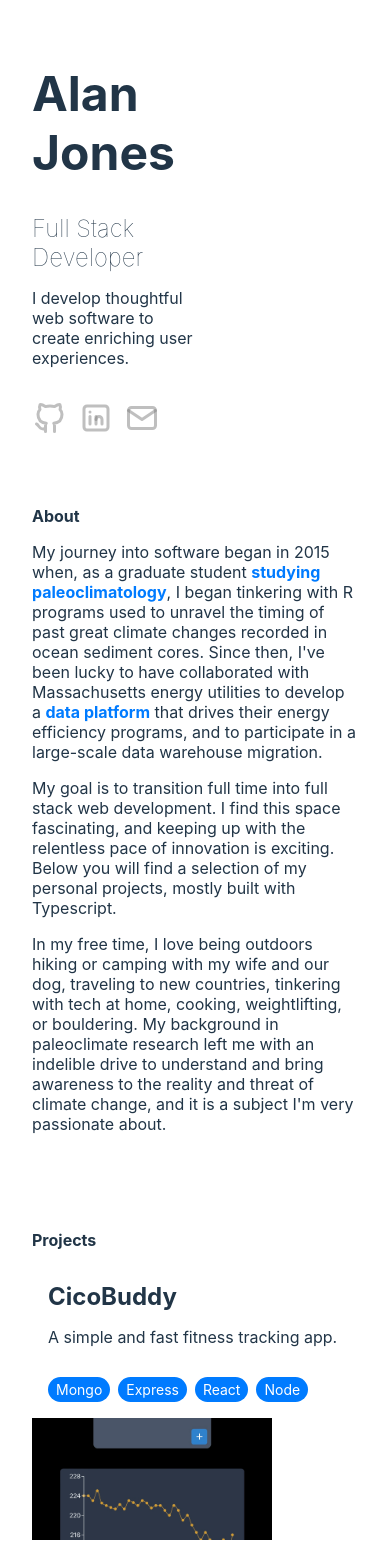
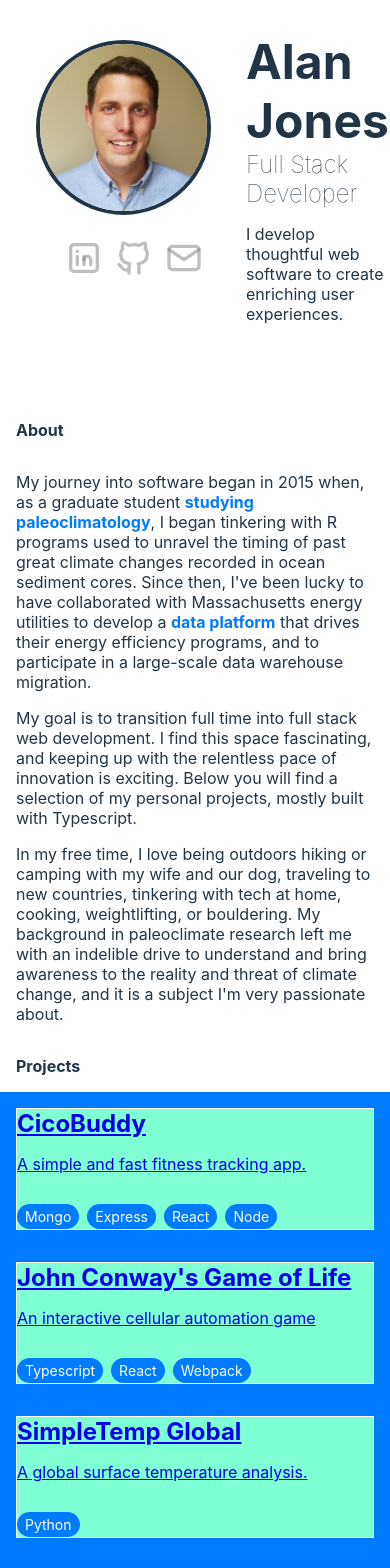
Before and after one commit to aljones1816/aljones1816.github.io, a React (Vite) app: page / in a window 390 px wide. Shown: the top 1568 px of the page. Built offline with nearby package versions, Linux system fonts and the light colour scheme.

Commit message:
improve css styles for single column layout

```diff
--- a/src/components/App.tsx
+++ b/src/components/App.tsx
@@ -5,12 +5,9 @@ import Content from "./Content";
 function App() {
   return (
     <div className="app">
-      <div className="sidebar">
-        <Header />
-      </div>
-      <div className="content">
-        <Content />
-      </div>
+      <Header />
+
+      <Content />
     </div>
   );
 }
--- a/src/components/Content.tsx
+++ b/src/components/Content.tsx
@@ -4,7 +4,7 @@ import About from "./About";
 
 function Content() {
   return (
-    <div>
+    <div className="content">
       <p className="content-header">
         <b>About</b>
       </p>
@@ -12,9 +12,11 @@ function Content() {
       <p className="content-header">
         <b>Projects</b>
       </p>
-      {projects.map((project) => (
-        <Project key={project.id} {...project} />
-      ))}
+      <div className="projects">
+        {projects.map((project) => (
+          <Project key={project.id} {...project} />
+        ))}
+      </div>
     </div>
   );
 }
--- a/src/components/Header.tsx
+++ b/src/components/Header.tsx
@@ -8,6 +8,24 @@ import profilePic from "../assets/me.jpeg";
 const Header = () => {
   return (
     <div className="header">
+      <div className="profile">
+        <div className="photo">
+          <img src={profilePic} alt="Alan Jones" className="profile-pic"></img>
+        </div>
+        <div className="socials">
+          <a href="https://www.linkedin.com/in/almjones/">
+            <IconBrandLinkedin size={40} />
+          </a>
+          <a href="https://github.com/aljones1816">
+            <IconBrandGithub size={40} />
+          </a>
+
+          <a href="mailto:me@alanjones.dev">
+            <IconMail size={40} />
+          </a>
+        </div>
+      </div>
+
       <div className="title">
         <h1>Alan Jones</h1>
         <h2>Full Stack Developer</h2>
@@ -16,20 +34,6 @@ const Header = () => {
           experiences.
         </p>
       </div>
-      <div className="photo">
-        <img src={profilePic} alt="Alan Jones" className="profile-pic"></img>
-      </div>
-      <div className="socials">
-        <a href="https://github.com/aljones1816">
-          <IconBrandGithub size={36} />
-        </a>
-        <a href="https://www.linkedin.com/in/almjones/">
-          <IconBrandLinkedin size={36} />
-        </a>
-        <a href="mailto:me@alanjones.dev">
-          <IconMail size={36} />
-        </a>
-      </div>
     </div>
   );
 };
--- a/src/components/ProjectCard.tsx
+++ b/src/components/ProjectCard.tsx
@@ -14,16 +14,8 @@ function Project({
   techStack,
 }: ProjectProps) {
   return (
-    <a href={liveUrl} className="project-link">
-      <div className="project-card">
-        <div className="project-thumb">
-          <img
-            className="project-image"
-            loading="lazy"
-            src={imageUrl}
-            alt={title}
-          />
-        </div>
+    <div className="project-card">
+      <a href={liveUrl} className="project-link">
         <div className="project-info">
           <h2>{title}</h2>
           <p>{description}</p>
@@ -36,8 +28,8 @@ function Project({
             ))}
           </div>
         </div>
-      </div>
-    </a>
+      </a>
+    </div>
   );
 }
 
--- a/src/styles/App.css
+++ b/src/styles/App.css
@@ -25,33 +25,30 @@ body {
 
 .app {
   display: flex;
-  justify-content: flex-start;
-  align-items: flex-start;
+  flex-direction: column;
+  align-items: center;
   min-height: 100vh;
-}
-
-.sidebar {
-  flex: 0 0 50%;
-  height: 100%;
-  position: sticky;
-  top: 0;
-  left: 0;
+  width: 100%;
+  max-width: 1600px;
 }
 
 .header {
+  padding: 2em;
   display: flex;
-  flex-direction: column;
-  justify-content: space-between;
-  align-items: center;
-  min-height: 100vh;
+  flex-direction: row;
+  width: 75%;
 }
 
 .title {
-  padding-top: 2em;
-  width: 50%;
+  flex: 1;
+  display: flex;
+  flex-direction: column;
+  justify-content: center;
 }
 
 .title h1 {
+  padding: 0;
+  margin: 0;
   font-weight: 700;
   font-size: 3em;
 }
@@ -60,56 +57,61 @@ body {
   font-weight: lighter;
 }
 
+.profile {
+  flex: 1;
+  display: flex;
+  flex-direction: column;
+}
+
 .socials {
-  padding-bottom: 10em;
-  display: inline-block;
-  width: 50%;
+  height: 50%;
+  display: flex;
+  padding-top: 1em;
+  justify-content: center;
+}
+
+.profile-pic {
+  border-radius: 50%;
+  border-color: var(--color-fg);
+  border-width: 0.25em;
+  border-style: solid;
+  width: 175px;
+  height: 175px;
+  object-fit: cover;
+}
+
+.photo {
+  height: 50%;
+  min-height: 190px;
+  display: flex;
+  justify-content: center;
+  align-items: center;
 }
 
 .content {
-  flex: 1;
-  height: 100%;
-  overflow-y: auto;
+  display: flex;
+  flex-direction: column;
+  align-items: center;
+  justify-content: center;
+  width: 100%;
 }
 
 .about-me {
-  padding: 2em 0 4em 1em;
   width: 75%;
 }
+.projects {
+  display: flex;
 
-.project-image {
-  width: 120px;
-  height: 69px;
-  object-fit: cover;
+  flex-wrap: wrap;
+  width: 100%;
+  background-color: #007bff;
 }
 
 .project-card {
-  display: flex;
-  flex-direction: row;
-  padding: 1em;
-  width: 75%;
-  margin-top: 1em;
-  margin-bottom: 1em;
-  margin-right: 1em;
-}
-
-.project-link {
-  text-decoration: none; /* Remove underlines from the link */
-  color: var(--color-fg);
-  padding-bottom: 1em;
-  transition: background-color 0.2s ease-in-out; /* Smooth transition for background color */
-}
-
-/* Apply the hover effect */
-.project-link:hover .project-card {
-  background-color: var(
-    --color-pc
-  ); /* Transparent grey background color on hover */
-  border-radius: 10px; /* Rounded edges */
-}
-
-.project-info {
-  padding-left: 1em;
+  margin: 1em;
+  border: 1px solid white;
+  flex: 0 1 calc(25% - 2em);
+  background-color: aquamarine;
 }
 
 h2 {
@@ -119,45 +121,78 @@ h2 {
 
 .tech-pill {
   display: inline-block;
-  background-color: #007bff; /* Background color for the pills */
-  color: #fff; /* Text color for the pills */
-  padding: 4px 8px; /* Adjust padding as needed */
-  border-radius: 16px; /* Adjust border-radius for pill shape */
-  margin-right: 8px; /* Space between pills horizontally */
-  font-size: 14px; /* Adjust font size as needed */
+  background-color: #007bff;
+  color: #fff;
+  padding: 4px 8px;
+  border-radius: 16px;
+  margin-right: 8px;
+  font-size: 14px;
   margin-top: 1em;
 }
 
 .content-header {
   padding-left: 1em;
   width: 75%;
-  display: none;
-}
-
-.profile-pic {
-  border-radius: 50%;
-  width: 150px;
-  height: 150px;
-  object-fit: cover;
-}
-
-.photo {
-  width: 50%;
 }
 
 /* Example media query for small screens */
-@media (max-width: 640px) {
-  .project-image {
-    width: 240px;
-    height: 138px;
-    padding-top: 1em;
+
+@media (max-width: 1008px) {
+  .app {
+    flex-direction: column;
+  }
+
+  .content {
+    min-width: 100%;
+  }
+
+  .title {
+    padding-left: 2em;
+  }
+
+  .header {
+    min-height: auto;
+    align-items: flex-start;
+    min-width: 100%;
+    position: auto;
+    top: auto;
+    left: auto;
+    margin-bottom: 2em;
+    padding-left: auto;
+  }
+
+  .about-me {
+    width: calc(100%);
+    padding-left: 2em;
+    padding-right: 2em;
+    padding-top: 0;
   }
 
   .project-card {
-    flex-direction: column-reverse;
-    padding-left: 1em;
-    padding-right: 1em;
+    flex: 0 1 calc(50% - 2em); /* 2 cards per row */
+  }
+
+  .socials {
+    padding-bottom: 1em;
+    padding-top: 1em;
+    padding-left: 2em;
+  }
+
+  .content-header {
+    padding-left: 2em;
+    width: calc(100%);
+    display: block;
+  }
+}
+
+@media (max-width: 640px) {
+  .project-card {
+    flex: 0 1 calc(100% - 2em);
+  }
+
+  .project-image {
     width: 100%;
+    height: auto;
   }
 
   .about-me {
@@ -173,76 +208,19 @@ h2 {
   }
 }
 
-@media (max-width: 1008px) {
-  .app {
-    flex-direction: column;
-  }
-
-  .content {
-    min-width: 100%;
-  }
-
-  .sidebar {
-    min-width: 100%;
-    position: auto;
-    top: auto;
-    left: auto;
-    margin-bottom: 2em;
-    padding-left: auto;
-  }
-
-  .title {
-    padding-left: 2em;
-  }
-
-  .header {
-    min-height: auto;
-    align-items: flex-start;
-  }
-
-  .about-me {
-    width: calc(100%);
-    padding-left: 2em;
-    padding-right: 2em;
-    padding-top: 0;
-  }
-
-  .project-card {
-    width: calc(100%);
-    padding-left: 2em;
-    padding-right: 2em;
-  }
-
-  .socials {
-    padding-bottom: 1em;
-    padding-top: 1em;
-    padding-left: 2em;
-  }
-
-  .content-header {
-    padding-left: 2em;
-    width: calc(100%);
-    display: block;
-  }
-
-  .profile-pic {
-    display: none;
-  }
-}
-
 /* Style the social icons for the default state */
 .socials a {
   color: rgba(128, 128, 128, 0.5); /* Transparent grey color */
   text-decoration: none;
-  margin-right: 10px; /* Adjust spacing between icons */
-  font-size: 24px; /* Adjust font size as needed */
-  transition: color 0.2s, transform 0.2s; /* Transition for color and size changes */
+  margin-right: 10px;
+  font-size: 24px;
+  transition: color 0.2s, transform 0.2s;
 }
 
 /* Style the social icons for the hover state */
 .socials a:hover {
-  color: var(--color-fg); /* White color on hover */
-  transform: scale(1.1); /* Grow by 10% on hover */
+  color: var(--color-fg);
+  transform: scale(1.1);
 }
 
 @media (prefers-color-scheme: light) {
@@ -254,11 +232,11 @@ h2 {
 }
 
 .about-link {
-  color: #007bff; /* Same blue color as the tech pills */
-  font-weight: bold; /* Make the text bold */
-  text-decoration: none; /* Optionally remove the underline */
+  color: #007bff;
+  font-weight: bold;
+  text-decoration: none;
 }
 
 .about-link:hover {
-  text-decoration: underline; /* Optionally add underline on hover for better UX */
+  text-decoration: underline;
 }
```
Also changed, not shown: 1 other file (tests, documents, lock files or other folders).
